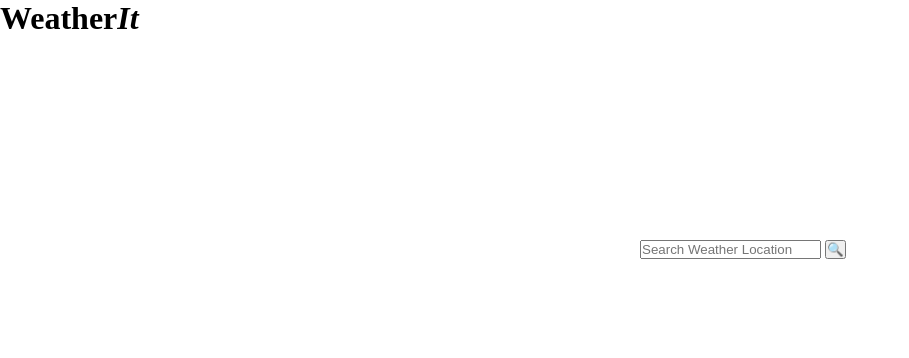
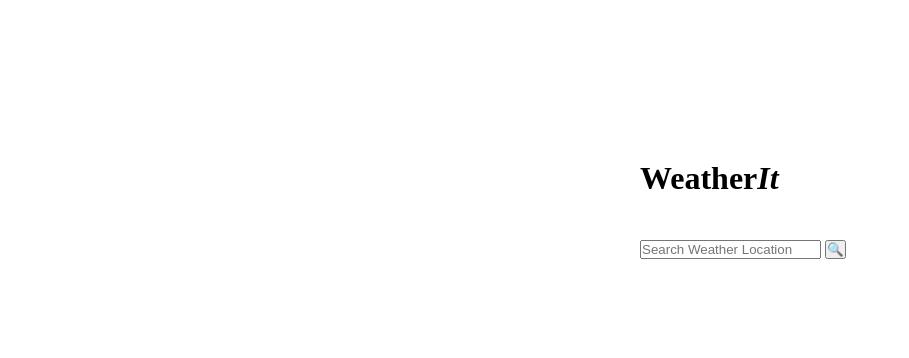
Before and after one commit to pragyanbimali/weather-app, a website built with webpack: page src/index.html in a window 1280 px wide. Shown: the whole page, without its empty margins (0-909 px from the left). Built offline with nearby package versions, Linux system fonts and the light colour scheme.

Commit message:
Fetch weather with metric unit

```diff
--- a/src/fetch.js
+++ b/src/fetch.js
@@ -4,7 +4,7 @@ const  fetch_weather = async function() {
     const location = getLocationFromUser();
 
     const apiKey = 'LYXRQ73KS7WH5K96L6VSA8GZ3';
-    const fetchURL = `https://weather.visualcrossing.com/VisualCrossingWebServices/rest/services/timeline/${location}?key=${apiKey}`;
+    const fetchURL = `https://weather.visualcrossing.com/VisualCrossingWebServices/rest/services/timeline/${location}?unitGroup=metric&key=${apiKey}`;
 
     const response = await fetch(fetchURL);
 
--- a/src/style.css
+++ b/src/style.css
@@ -6,6 +6,12 @@
 
 body {
     position: relative;
+}
+
+h1 {
+    position: absolute;
+    top:20vh;
+    left: 50vw;
 }
 
 .main-container {
```
